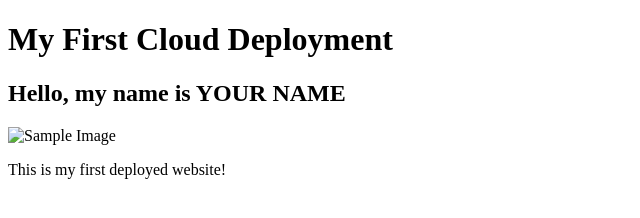
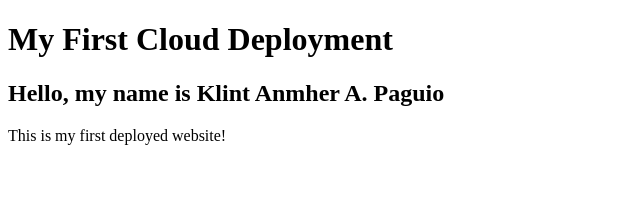
Before and after one commit to klinton26/cloud_dev_ops_act, a plain HTML site: page index.html in a window 1280 px wide. Shown: the whole page, without its empty margins (0-640 px from the left). Drawn offline with Linux system fonts and the light colour scheme.

Commit message:
Update Name

```diff
--- a/index.html
+++ b/index.html
@@ -7,8 +7,8 @@
 </head>
 <body>
     <h1>My First Cloud Deployment</h1>
-    <h2>Hello, my name is YOUR NAME</h2>
-    <img src="YOUR_IMAGE_URL" width="200" alt="Sample Image"/>
+    <h2>Hello, my name is Klint Anmher A. Paguio</h2>
+    <!-- <img src="assets/img/main.png" width="200" alt="Sample Image"/> -->
     <p>This is my first deployed website!</p>
 </body>
 </html>
```
